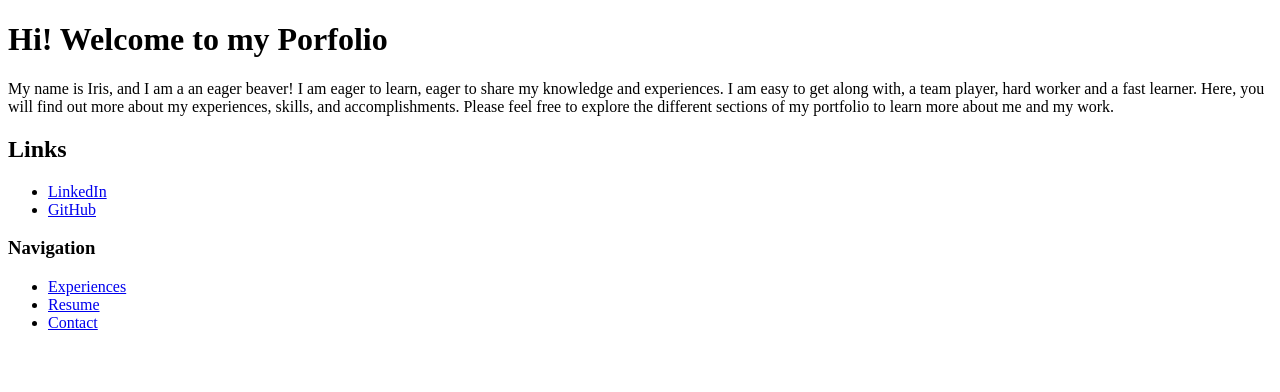
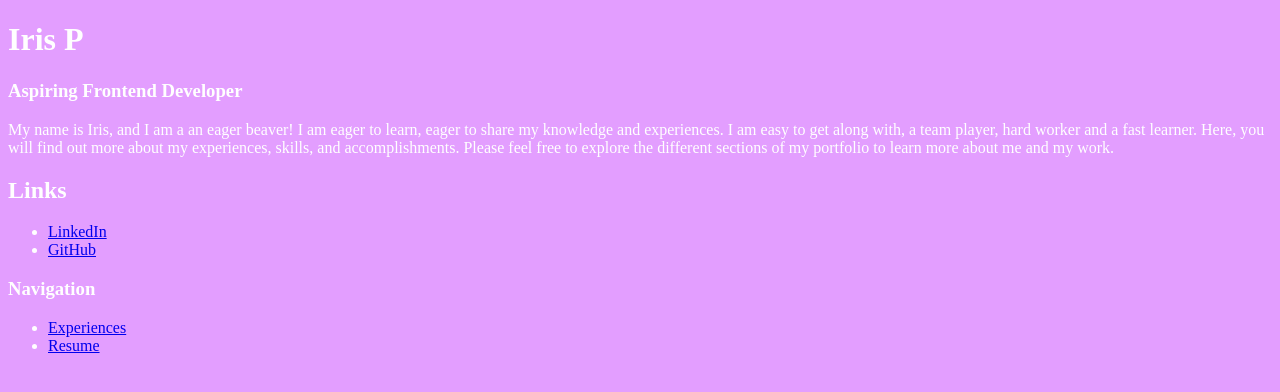
Before and after one commit to irisprlg1018/Web_Porfolio_IP, a plain HTML site: page MainPage.html in a window 1280 px wide. Drawn offline with Linux system fonts and the light colour scheme.

Commit message:
adding styles and removed contact page

```diff
--- a/MainPage.html
+++ b/MainPage.html
@@ -4,9 +4,11 @@
     <meta charset="UTF-8">
     <meta name="viewport" content="width=device-width, initial-scale=1.0">
     <title>My Portfolio</title>
+    <link rel="stylesheet" href="page_style.css">
 </head>
 <body>
-    <h1> Hi! Welcome to my Porfolio</h1>
+    <h1> Iris P</h1>
+    <h3>Aspiring Frontend Developer</h3>
     <p>My name is Iris, and I am a an eager beaver! I am eager to learn, eager to share my knowledge and experiences.
         I am easy to get along with, a team player, hard worker and a fast learner.
         Here, you will find out more about my experiences, skills, and accomplishments. Please
@@ -25,7 +27,6 @@
 <ul>
     <li><a href="ExperiencePage.html">Experiences</a></li>
     <li><a href="ResumePage.html">Resume</a></li>
-    <li><a href="ContactPage.html">Contact</a></li>
 </ul>
 
 </body>
--- /dev/null
+++ b/page_style.css
@@ -0,0 +1,4 @@
+body {
+  background-color: #d15dff98;
+  color: white;
+}
```
Also changed, not shown: ContactPage.html (deleted, +0 -13 lines), ExperiencePage.html (+1 -0 lines), ResumePage.html (+1 -0 lines), 1 other file.
